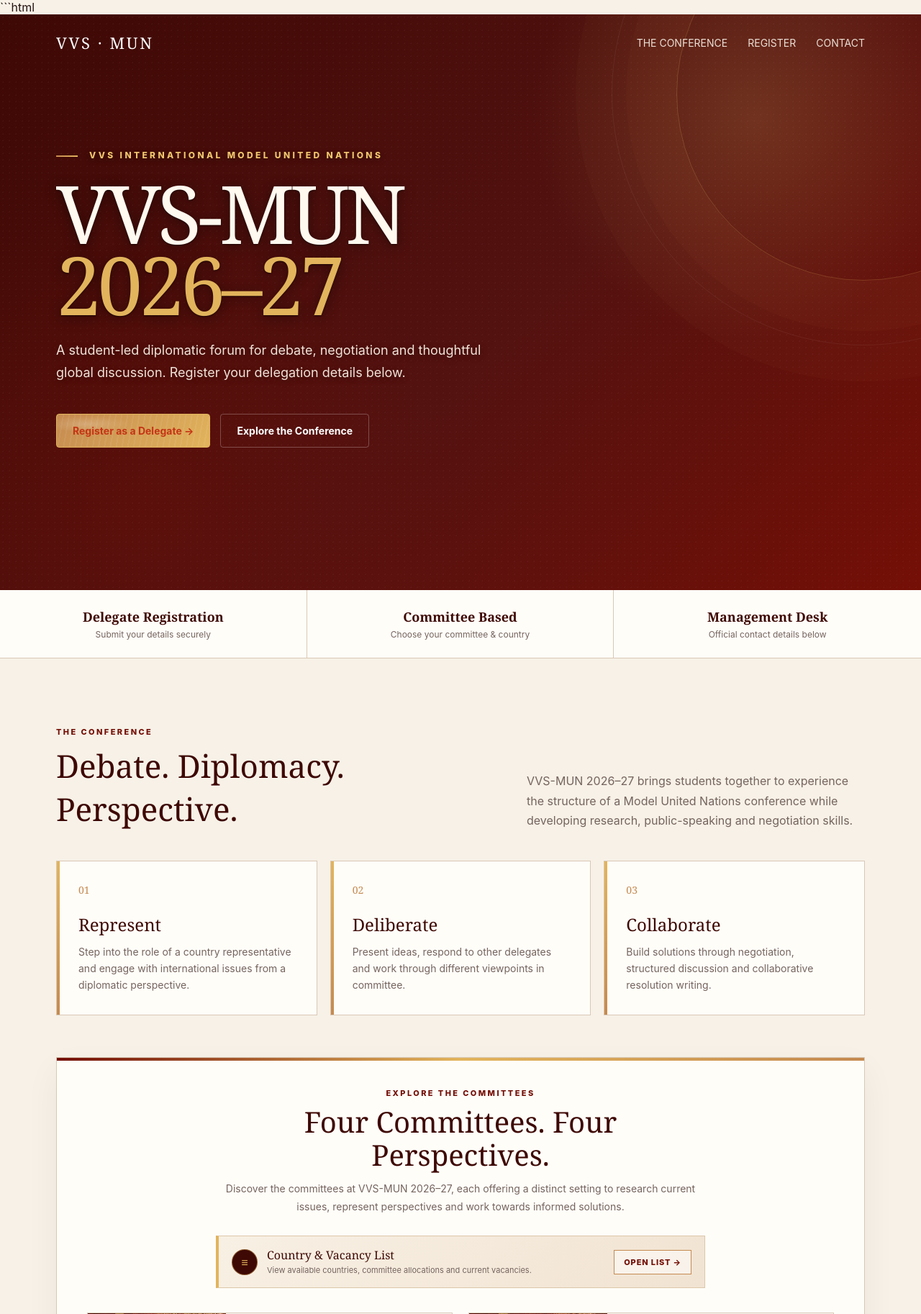
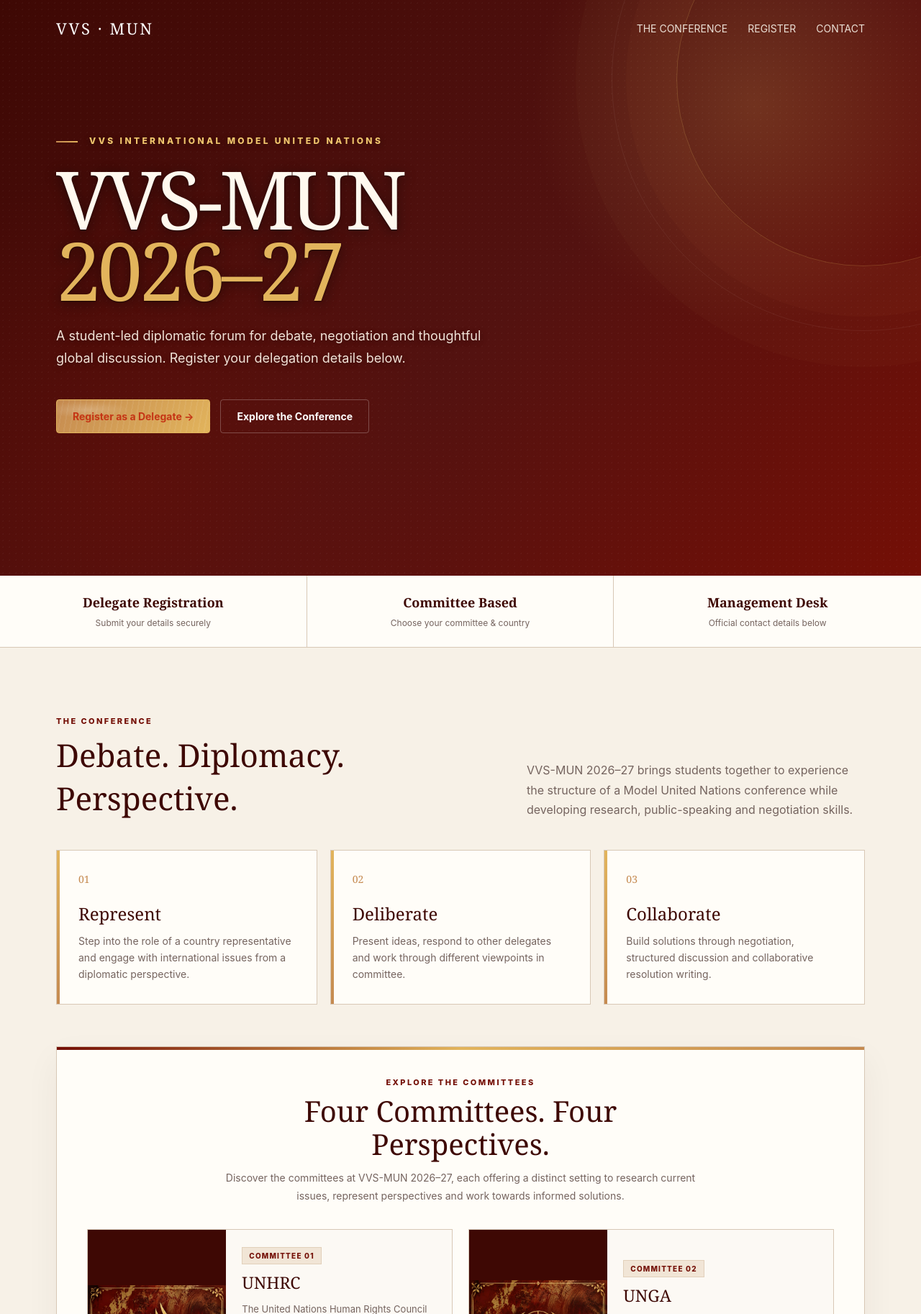
Before and after one commit to GamerliftTamil/vvs-mun, a Flask app: page / in a window 1280 px wide. Shown: the top 1826 px of the page at 72% size. Run offline with Flask 3, Linux system fonts and the light colour scheme; parts of the project's set-up code (start-up, migrations or seed data) failed here and were passed over.

Commit message:
Update index.html

````diff
--- a/templates/index.html
+++ b/templates/index.html
@@ -1,4 +1,3 @@
-```html
 <!DOCTYPE html>
 <html lang="en">
 
@@ -1458,7 +1464,7 @@ footer{
 
   max-width:680px;
 
-  margin:0 auto 28px;
+  margin:0 auto 34px;
 }
 
 .committee-heading .eyebrow{
@@ -1494,157 +1500,6 @@ footer{
   line-height:1.75;
 }
 
-
-/* =========================================================
-   COUNTRY & VACANCY LINK
-========================================================= */
-
-.committee-list-link{
-  display:flex;
-
-  align-items:center;
-
-  justify-content:space-between;
-
-  gap:20px;
-
-  margin:0 auto 34px;
-
-  max-width:680px;
-
-  padding:15px 18px;
-
-  background:
-    linear-gradient(
-      135deg,
-      #F8F0E4,
-      #F1E3D2
-    );
-
-  border:1px solid #DCC7AA;
-
-  border-left:4px solid var(--color-5);
-
-  color:var(--color-1);
-
-  transition:
-    transform .2s,
-    box-shadow .2s,
-    border-color .2s;
-
-  position:relative;
-
-  overflow:hidden;
-}
-
-.committee-list-link:hover{
-  transform:translateY(-2px);
-
-  border-color:var(--color-3);
-
-  box-shadow:
-    0 8px 22px
-    rgba(62,8,4,.10);
-}
-
-.committee-list-info{
-  display:flex;
-
-  align-items:center;
-
-  gap:13px;
-
-  min-width:0;
-}
-
-.committee-list-icon{
-  width:36px;
-  height:36px;
-
-  flex:0 0 36px;
-
-  display:flex;
-
-  align-items:center;
-
-  justify-content:center;
-
-  border-radius:50%;
-
-  background:var(--color-1);
-
-  color:var(--color-5);
-
-  font-size:16px;
-
-  font-weight:800;
-
-  border:1px solid rgba(226,180,92,.45);
-}
-
-.committee-list-text{
-  min-width:0;
-}
-
-.committee-list-text strong{
-  display:block;
-
-  font-family:Georgia,serif;
-
-  font-size:16px;
-
-  font-weight:500;
-
-  color:var(--color-1);
-
-  margin-bottom:2px;
-}
-
-.committee-list-text span{
-  display:block;
-
-  color:var(--muted);
-
-  font-size:11px;
-
-  line-height:1.5;
-}
-
-.committee-list-arrow{
-  flex:0 0 auto;
-
-  padding:9px 13px;
-
-  border:1px solid var(--color-3);
-
-  color:var(--color-2);
-
-  background:rgba(255,255,255,.55);
-
-  font-size:11px;
-
-  font-weight:800;
-
-  letter-spacing:.08em;
-
-  text-transform:uppercase;
-
-  transition:.2s;
-}
-
-.committee-list-link:hover .committee-list-arrow{
-  background:var(--color-1);
-
-  color:var(--color-5);
-
-  border-color:var(--color-1);
-}
-
-
-/* =========================================================
-   COMMITTEE GRID
-========================================================= */
-
 .committee-grid{
   display:grid;
 
@@ -2129,59 +1967,18 @@ footer{
       </h3>
 
       <p>
-        Discover the committees at VVS-MUN 2026–27,
-        each offering a distinct setting to research
-        current issues, represent perspectives and work
+        Discover the committees at VVS-MUN 2026–27, each offering a distinct
+        setting to research current issues, represent perspectives and work
         towards informed solutions.
       </p>
 
     </div>
 
 
-    <!-- ================= COUNTRY / VACANCY LIST LINK ================= -->
-
-    <a
-      class="committee-list-link"
-      href="https://docs.google.com/spreadsheets/d/1qg8H1bJi5QEGnwncriHImzejtY8ORodKSloJRJbfgNU/edit?usp=sharing"
-      target="_blank"
-      rel="noopener noreferrer"
-    >
-
-      <div class="committee-list-info">
-
-        <div class="committee-list-icon">
-          ≡
-        </div>
-
-        <div class="committee-list-text">
-
-          <strong>
-            Country & Vacancy List
-          </strong>
-
-          <span>
-            View available countries, committee allocations
-            and current vacancies.
-          </span>
-
-        </div>
-
-      </div>
-
-
-      <div class="committee-list-arrow">
-        Open List →
-      </div>
-
-    </a>
-
-
-    <!-- ================= COMMITTEE GRID ================= -->
-
     <div class="committee-grid">
 
 
-      <!-- UNHRC -->
+      <!-- ================= UNHRC ================= -->
 
       <article class="committee-card">
 
@@ -2583,24 +2370,6 @@ footer{
         </div>
 
 
-        <!-- COUNTRY -->
-
-        <div class="field">
-
-          <label for="country">
-            Country Representing
-          </label>
-
-          <input
-            id="country"
-            name="country"
-            type="text"
-            placeholder="Country"
-          >
-
-        </div>
-
-
         <!-- PARTICIPATED -->
 
         <div class="field">
@@ -2912,9 +2681,8 @@ footer{
     </div>
 
     <p>
-      We are always ready to support you with any doubts
-      and questions. Contact us with the methods mentioned
-      in the management desk anytime!
+      We are always ready to support you with any dobts and qustions.
+      Contact us with the methods mentioned in the management desk anytime!
     </p>
 
   </div>
@@ -3122,10 +2896,6 @@ form.addEventListener(
       document.getElementById("committee")
         .value.trim();
 
-    const country =
-      document.getElementById("country")
-        .value.trim();
-
     const participated =
       document.getElementById("participated")
         .value.trim();
@@ -3224,8 +3024,6 @@ form.addEventListener(
 
       committee: committee,
 
-      country: country,
-
       participated: participated,
 
       munCount: munCount,
@@ -3362,6 +3188,3 @@ form.addEventListener(
 
 </body>
 </html>
-```
-
-This puts the spreadsheet link in a dedicated **“Country & Vacancy List → Open List”** panel between the committee introduction and the committee images, so it no longer interferes with the image sizing/layout.
````
Also changed, not shown: other parts of templates/index.html (+138 -94 lines).
